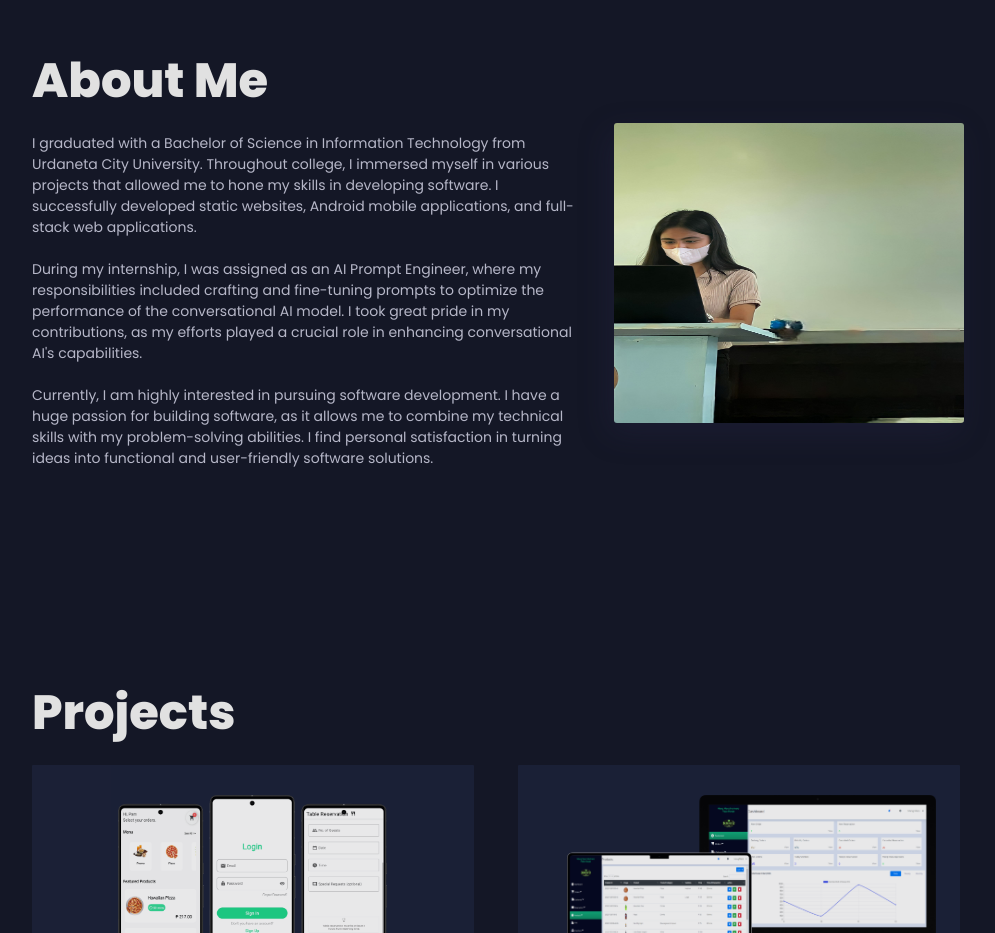
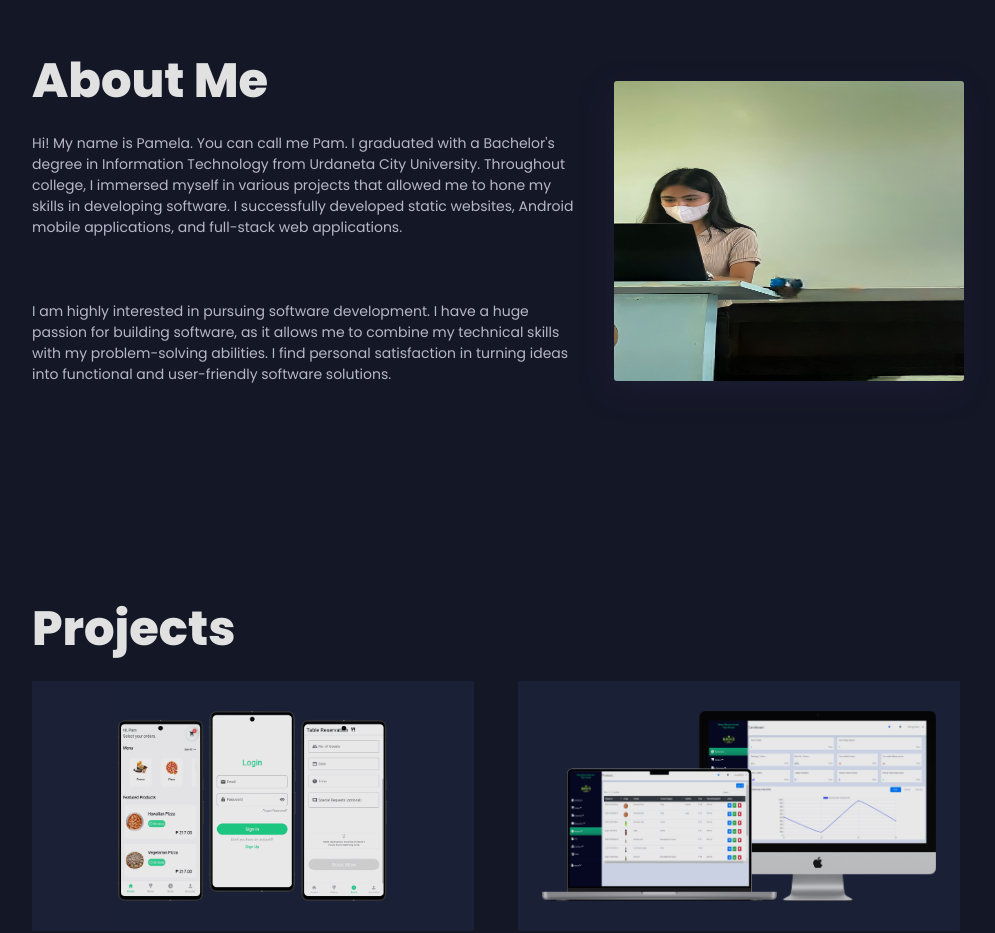
Before and after one commit to patacsilpam/pampatacsil, a React (Vite) app: page / in a window 1280 px wide. Shown: the part 1020-1953 px from the top of the page, without its empty margins (144-1139 px from the left). Built offline with nearby package versions, Linux system fonts and the light colour scheme.

Commit message:
Update About me

```diff
--- a/src/components/About/About.jsx
+++ b/src/components/About/About.jsx
@@ -6,18 +6,19 @@ export const About = () => {
         <div className='about-section'>
           <h1>About Me</h1>
           <p>
-            I graduated with a Bachelor of Science in Information Technology from Urdaneta City University.
+            Hi! My name is Pamela. You can call me Pam. I graduated with a Bachelor's degree in Information Technology from Urdaneta City University.
             Throughout college, I immersed myself in various projects that allowed me to hone my skills in developing software.
             I successfully developed static websites, Android mobile applications, and full-stack web applications. <br /><br />
-            During my internship, I was assigned as an AI Prompt Engineer, where my responsibilities included crafting and fine-tuning prompts to optimize
-            the performance of the conversational AI model. I took great pride in my contributions, as my efforts played a crucial role
-            in enhancing conversational AI's capabilities. <br /><br />
-            Currently, I am highly interested in pursuing software development.
+             <br /><br />
+            I am highly interested in pursuing software development.
             I have a huge passion for building software, as it allows me to combine my technical skills with my problem-solving abilities.
             I find personal satisfaction in turning ideas into functional and user-friendly software solutions.
           </p>
           <p>
             {/*
+              During my internship, I was assigned as an AI Prompt Engineer, where my responsibilities included crafting and fine-tuning prompts to optimize
+              the performance of the conversational AI model. I took great pride in my contributions, as my efforts played a crucial role
+              in enhancing conversational AI's capabilities.
               I am particularly interested in exploring emerging technologies,
               like artificial intelligence, and creating innovative software solutions.
               I am committed to staying ahead of the curve, constantly seeking new opportunities
```
